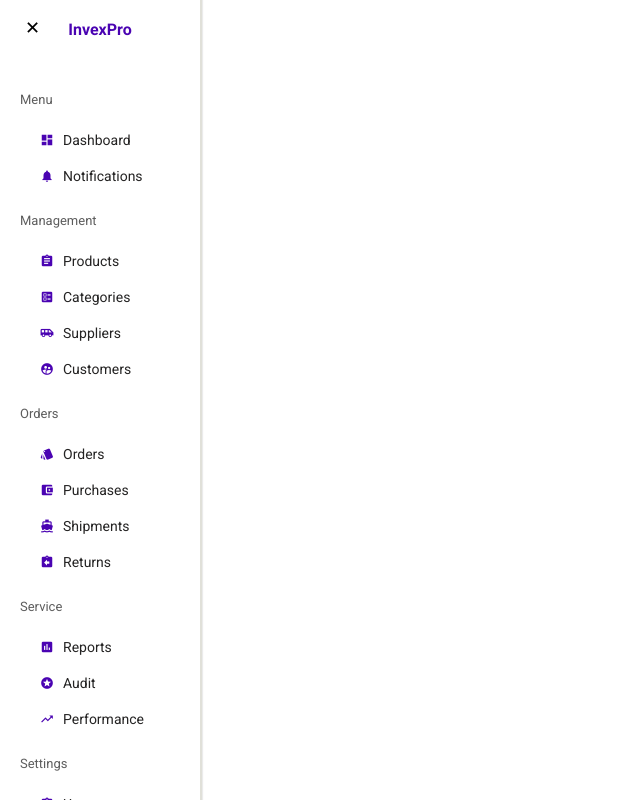
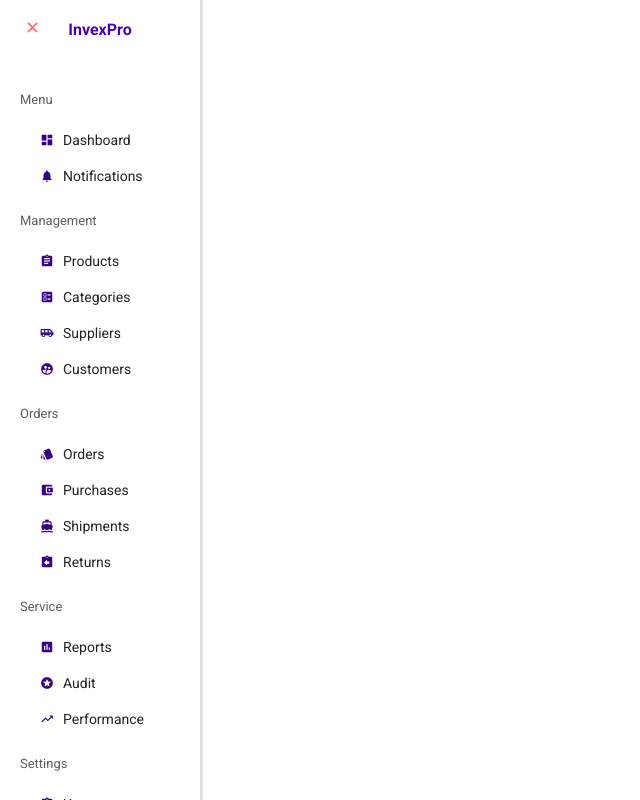
Before and after one commit to kavindunilshan/invex-pro-fo, an Angular app: page / in a window 1280 px wide. Shown: the top 800 px of the page, without its empty margins (0-640 px from the left). Built offline with nearby package versions, Linux system fonts and the light colour scheme.

Commit message:
Sidebar component done.

```diff
--- a/src/app/components/side-bar/side-bar.component.css
+++ b/src/app/components/side-bar/side-bar.component.css
@@ -21,10 +21,14 @@
   left: 15px;
   background-color: #ffffff;
   border: none;
-  color: #000000;
+  color: #2b2a2a;
   cursor: pointer;
   font-size: 18px;
   padding: 5px 10px;
+}
+
+.toggle-btn.red {
+  color: #f87373;
 }
 
 .sidebar-header {
@@ -74,7 +78,7 @@
   justify-content: center;
   align-items: center;
   font-size: 14px;
-  color: #4a03b2;
+  color: #370186;
   margin-right: 4px;
 }
 
--- a/src/app/components/side-bar/side-bar.component.html
+++ b/src/app/components/side-bar/side-bar.component.html
@@ -1,7 +1,7 @@
 <button (click)="toggleSidebar()" class="toggle-btn">☰</button>
 <div class="sidebar" [class.expanded]="isExpanded">
   <div class="sidebar-header">
-    <button (click)="toggleSidebar()" class="toggle-btn">✕</button>
+    <button (click)="toggleSidebar()" class="toggle-btn" [class.red]="isExpanded">✕</button>
     InvexPro
   </div>
   <div class="sidebar-menu">
```
